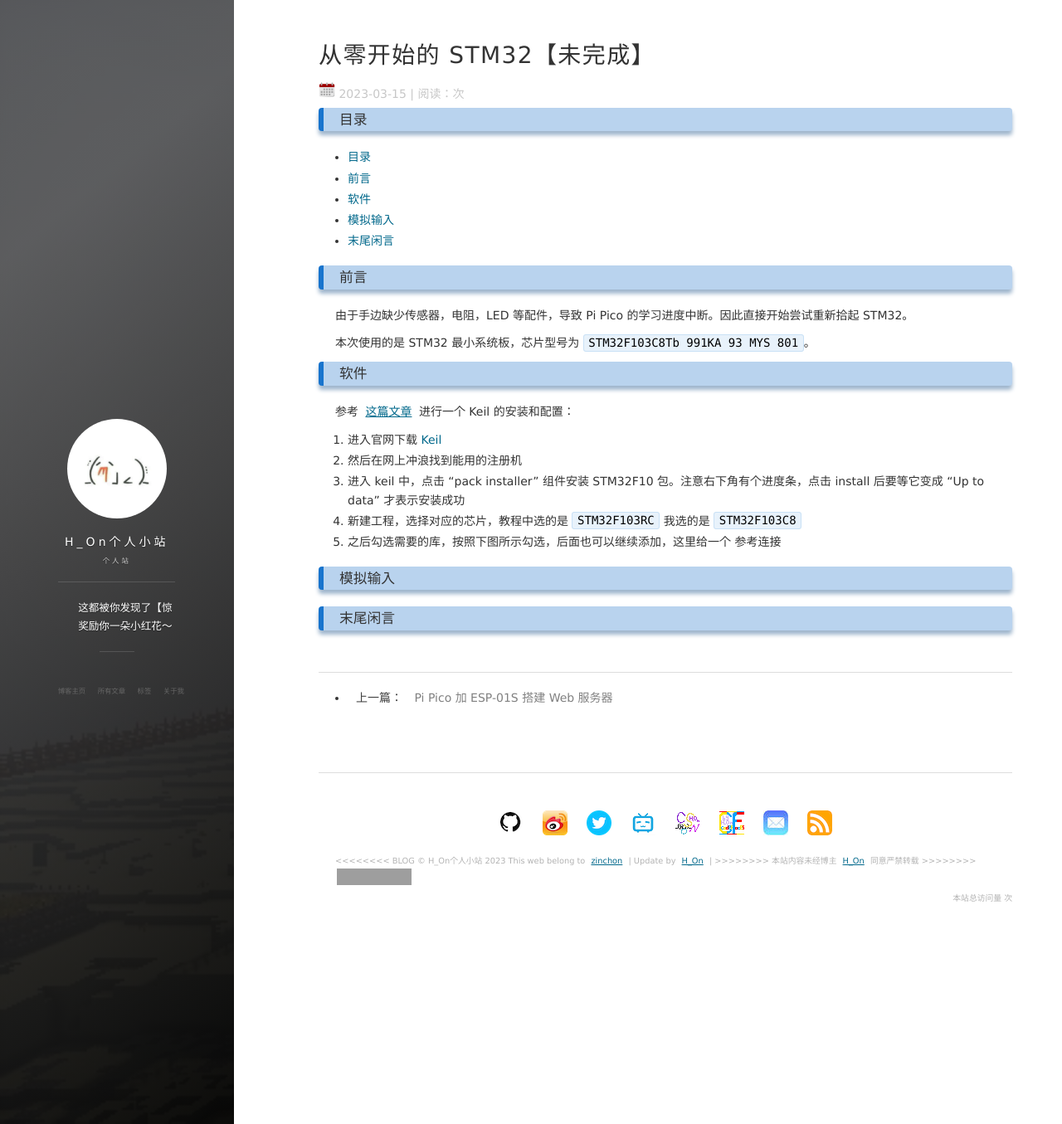
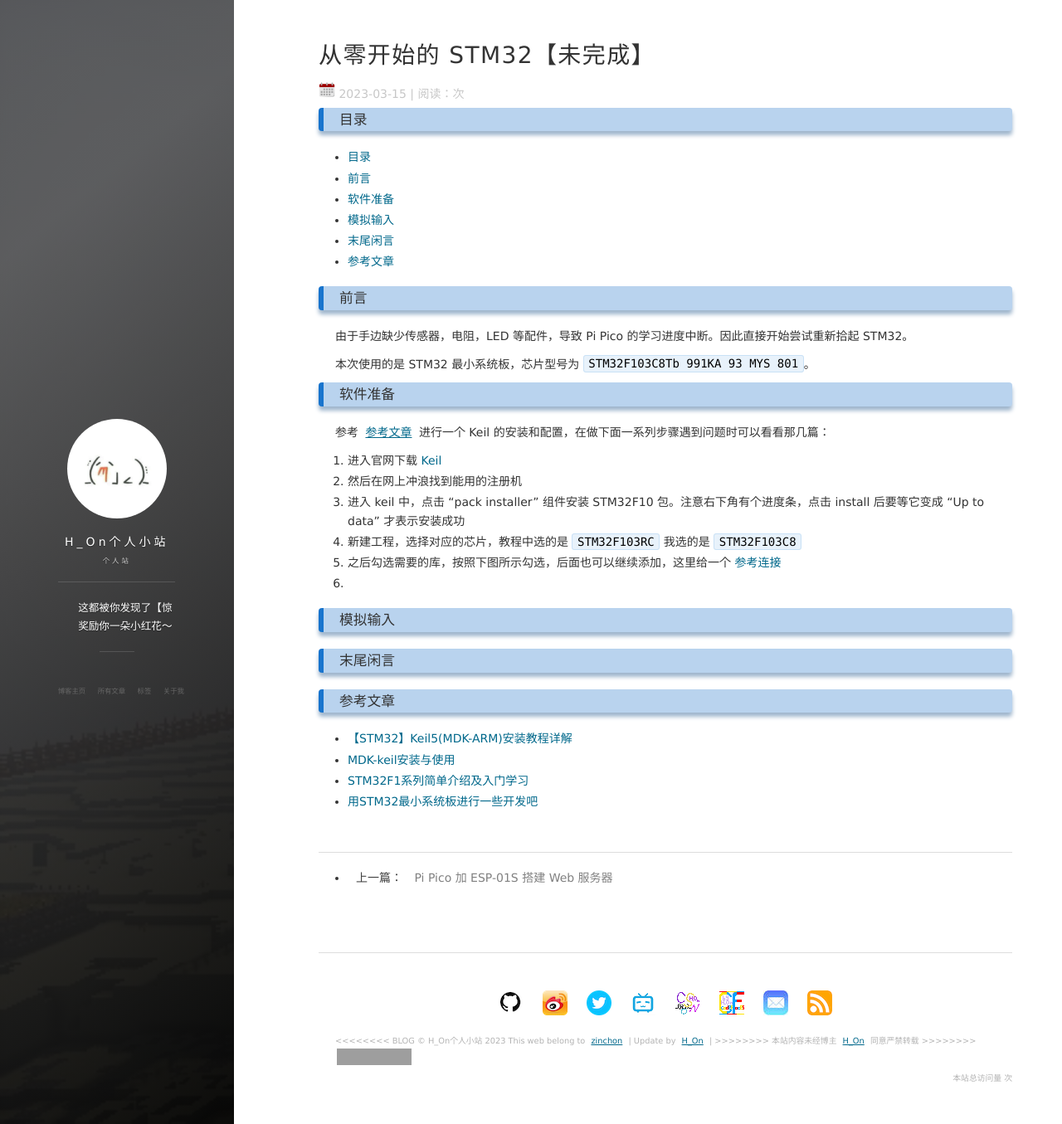
Before and after one commit to Hybrogen/Hybrogen.github.io, a Jekyll site: the page built from _posts/2023-03-15-stm3201.md, in a window 1280 px wide and 1355 px high. Shown: the whole window at 83% size. Built offline with Jekyll 4.4.1, drawn with Linux system fonts in a browser that asks for light colours; nearby versions of some CDN libraries; comment, search, counter and statistics services are not loaded; grey boxes are pictures that could not be loaded.

Commit message:
参考链接

```diff
--- a/_posts/2023-03-15-stm3201.md
+++ b/_posts/2023-03-15-stm3201.md
@@ -10,23 +10,31 @@
 ### 目录
 - [目录](#目录)
 - [前言](#前言)
-- [软件](#软件)
+- [软件准备](#软件准备)
 - [模拟输入](#模拟输入)
 - [末尾闲言](#末尾闲言)
+- [参考文章](#参考文章)
 
 ### 前言
 由于手边缺少传感器，电阻，LED 等配件，导致 Pi Pico 的学习进度中断。因此直接开始尝试重新拾起 STM32。
 
 本次使用的是 STM32 最小系统板，芯片型号为 `STM32F103C8Tb 991KA 93 MYS 801`。
 
-### 软件
-参考 [这篇文章](https://blog.csdn.net/houlile_sunny/article/details/127150128?spm=1001.2014.3001.5502) 进行一个 Keil 的安装和配置：
+### 软件准备
+参考 [参考文章](#参考文章) 进行一个 Keil 的安装和配置，在做下面一系列步骤遇到问题时可以看看那几篇：
 1. 进入官网下载 [Keil](https://www.keil.com/fid/zuerevwb9c9j1wc2b0w1x1b1v1xy6y2wjd2wd1/files/eval/mdk538a.exe)
 2. 然后在网上冲浪找到能用的注册机
 3. 进入 keil 中，点击 “pack installer” 组件安装 STM32F10 包。注意右下角有个进度条，点击 install 后要等它变成 “Up to data” 才表示安装成功
 4. 新建工程，选择对应的芯片，教程中选的是 `STM32F103RC` 我选的是 `STM32F103C8`
-5. 之后勾选需要的库，按照下图所示勾选，后面也可以继续添加，这里给一个 参考连接
+5. 之后勾选需要的库，按照下图所示勾选，后面也可以继续添加，这里给一个 [参考连接](https://hybrogen.github.io/2020/09/STM32Development/#%E7%BC%96%E5%86%99%E4%B8%80%E4%B8%AA%E9%97%AA%E7%83%81%E5%B0%8F%E7%81%AF%E7%9A%84%E7%A8%8B%E5%BA%8F)
+6.
 
 ### 模拟输入
 
 ### 末尾闲言
+
+### 参考文章
+- [【STM32】Keil5(MDK-ARM)安装教程详解](https://blog.csdn.net/dengjin20104042056/article/details/108057907)
+- [MDK-keil安装与使用](https://blog.csdn.net/houlile_sunny/article/details/127150128?spm=1001.2014.3001.5502)
+- [STM32F1系列简单介绍及入门学习](https://blog.csdn.net/houlile_sunny/article/details/12717735)
+- [用STM32最小系统板进行一些开发吧](https://hybrogen.github.io/2020/09/STM32Development/)
```
